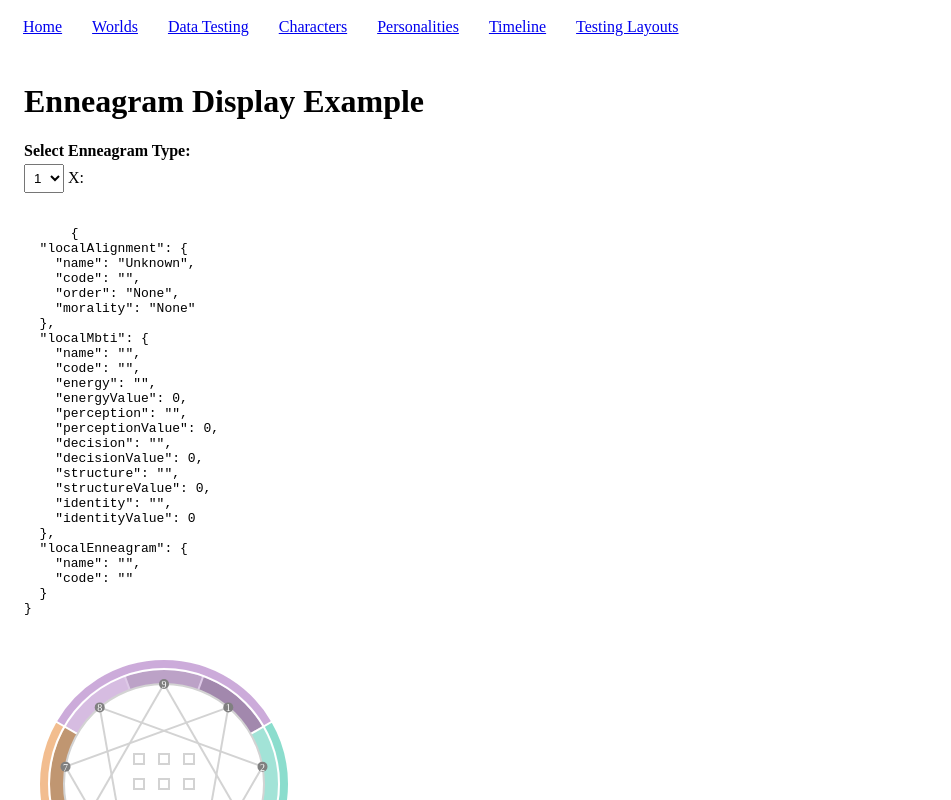
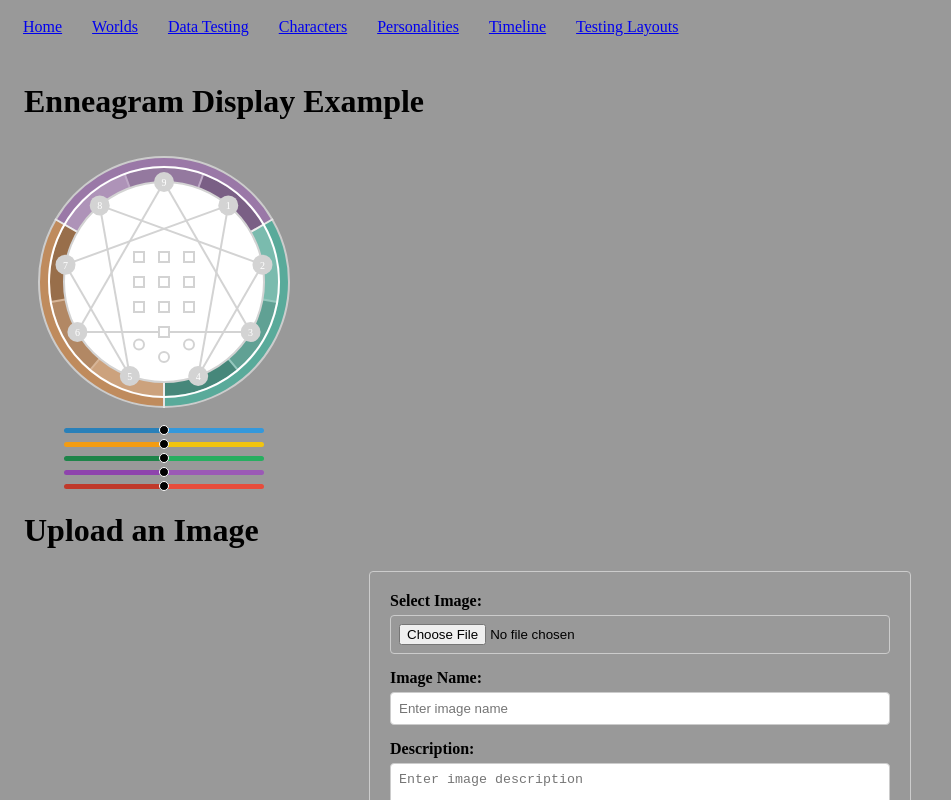
Before and after one commit to IzzatZamri/codex, a Nuxt app: page /worlds/1/characters/new in a window 1280 px wide. Shown: the top 800 px of the page, without its empty margins (0-951 px from the left). Built offline with nearby package versions, Linux system fonts and the light colour scheme.

Commit message:
Update changes

```diff
--- a/assets/styles/_variables.scss
+++ b/assets/styles/_variables.scss
@@ -1,4 +1,31 @@
 :root {
+  // Typical Color Stops on a Color Wheel
+  // Hue Angle	Color
+  // 0°	Red
+  // 30°	Orange
+  // 60°	Yellow
+  // 90°	Lime
+  // 120°	Green
+  // 180°	Cyan
+  // 240°	Blue
+  // 270°	Indigo
+  // 300°	Magenta
+  // 330°	Pink/Crimson
+  // 360°/0°	Red again
+
+  // Gray Scale
+  --color-white: #ffffff;
+  --color-gray-100: #e6e6e6;
+  --color-gray-200: #cccccc;
+  --color-gray-300: #b3b3b3;
+  --color-gray-400: #999999;
+  --color-gray-500: #808080;
+  --color-gray-600: #666666;
+  --color-gray-700: #4d4d4d;
+  --color-gray-800: #333333;
+  --color-gray-900: #1a1a1a;
+  --color-black: #000000;
+
   // Purple Variants
   --color-purple: #9b59b6;
   --color-purple-dark: #8e44ad;
--- a/assets/styles/main.scss
+++ b/assets/styles/main.scss
@@ -1 +1,5 @@
 @use 'variables' as *;
+
+body {
+  background-color: var(--color-gray-400);
+}
--- a/components/common/date.vue
+++ b/components/common/date.vue
@@ -57,7 +57,7 @@
 </template>
 
 <script setup lang="ts">
-import { defineProps, defineEmits, ref, watch } from 'vue'
+import { defineEmits, ref, watch } from 'vue'
 import type { CustomDate } from '~/types/customDate.types'
 
 const props = defineProps<{
--- a/components/common/slider.vue
+++ b/components/common/slider.vue
@@ -14,7 +14,7 @@
 </template>
 
 <script setup lang="ts">
-import { computed, defineProps, defineEmits } from 'vue'
+import { computed, defineEmits } from 'vue'
 
 const props = defineProps({
   modelValue: { type: Number, required: true },
--- a/components/ui/personality.vue
+++ b/components/ui/personality.vue
@@ -1,8 +1,5 @@
 <template>
   <div class="personality-wrapper">
-    <pre>
-      {{ { localAlignment, localMbti, localEnneagram } }}
-    </pre>
     <svg :width="size" :height="size" :viewBox="`0 0 ${size} ${size}`">
       <!-- Define arc paths in <defs> so text can follow the curves -->
       <defs>
@@ -75,7 +72,7 @@
         :x2="lineWings?.dotB?.x"
         :y2="lineWings?.dotB?.y"
         stroke="black"
-        stroke-width="2"
+        stroke-width="4"
       />
 
       <!-- Dots for each Enneagram type -->
@@ -86,9 +83,19 @@
           :cx="dot.x"
           :cy="dot.y"
           :r="
-            dot.type === selectedMainEnneagram ? selectedDotRadius : dotRadius
+            dot.type === selectedMainEnneagram
+              ? selectedDotRadius
+              : dot.type === selectedWingEnneagram
+              ? selectedDotRadius * 0.75
+              : dotRadius
           "
-          :fill="dot.type === selectedMainEnneagram ? 'black' : 'gray'"
+          :fill="
+            dot.type === selectedMainEnneagram
+              ? 'black'
+              : dot.type === selectedWingEnneagram
+              ? 'gray'
+              : 'lightgray'
+          "
           @click="onSelectEnneagram(dot.type)"
         />
         <!-- Text labels for each dot -->
@@ -106,17 +113,6 @@
         </text>
       </g>
 
-      <!-- Outer highlight circle around the selected dot -->
-      <circle
-        v-if="selectedDot"
-        :cx="selectedDot.x"
-        :cy="selectedDot.y"
-        :r="selectedDotHighlightRadius"
-        stroke="black"
-        stroke-width="2"
-        fill="none"
-      />
-
       <!-- 3x3 grid of squares at the center -->
       <g>
         <rect
@@ -132,6 +128,36 @@
           stroke-width="2"
         ></rect>
       </g>
+
+      <!-- so sp sx -->
+      <circle
+        :cx="center.x - (boxSize + boxGap)"
+        :cy="center.y + 2.5 * (boxSize + boxGap)"
+        :r="boxSize / 2"
+        :stroke="localEnneagram.variant === 'so' ? 'black' : 'lightgray'"
+        stroke-width="2"
+        :fill="localEnneagram.variant === 'so' ? 'lightgray' : 'white'"
+        @click="onSelectEnneagramVariant('so')"
+      ></circle>
+      <circle
+        :cx="center.x"
+        :cy="center.y + 3 * (boxSize + boxGap)"
+        :r="boxSize / 2"
+        :stroke="localEnneagram.variant === 'sp' ? 'black' : 'lightgray'"
+        stroke-width="2"
+        :fill="localEnneagram.variant === 'sp' ? 'lightgray' : 'white'"
+        @click="onSelectEnneagramVariant('sp')"
+      ></circle>
+
+      <circle
+        :cx="center.x + (boxSize + boxGap)"
+        :cy="center.y + 2.5 * (boxSize + boxGap)"
+        :r="boxSize / 2"
+        :stroke="localEnneagram.variant === 'sx' ? 'black' : 'lightgray'"
+        stroke-width="2"
+        :fill="localEnneagram.variant === 'sx' ? 'lightgray' : 'white'"
+        @click="onSelectEnneagramVariant('sx')"
+      ></circle>
     </svg>
 
     <div class="mbti-wrapper" :style="{ width: `${size}px` }">
@@ -181,21 +207,11 @@
         />
       </div>
     </div>
-
-    <div class="selected-type-label">Selected Type: {{ selectedType }}</div>
   </div>
 </template>
 
 <script setup lang="ts">
-import {
-  ref,
-  reactive,
-  computed,
-  defineProps,
-  defineEmits,
-  onMounted,
-  watch,
-} from 'vue'
+import { ref, reactive, computed, onMounted, watch } from 'vue'
 import CustomSlider from '~/components/common/slider.vue'
 import {
   parseAlignmentCode,
@@ -212,7 +228,6 @@ import type {
 // Props
 const props = defineProps<{
   personalityCode: string
-  selectedType: string
 }>()
 
 // Emit event for updating personality code
@@ -247,7 +262,6 @@ watch(
     }
     const newCode = stringifyPersonality(personality)
     if (newCode !== props.personalityCode) {
-      console.log('Emitting new personality code:', newCode)
       emit('update:personalityCode', newCode)
     }
   },
@@ -298,6 +312,10 @@ const selectedMainEnneagram = computed(() =>
   parseInt(localEnneagram.value.main || '', 10)
 )
 
+const selectedWingEnneagram = computed(() =>
+  parseInt(localEnneagram.value.wing || '', 10)
+)
+
 // Alignment sections and functions
 const alignmentIndex = [
   'lg',
@@ -345,6 +363,14 @@ const onSelectEnneagram = (val: number) => {
     }
   }
 }
+const onSelectEnneagramVariant = (val: string) => {
+  const current = localEnneagram.value
+  if (current.variant === val) {
+    localEnneagram.value = { ...current, variant: `` }
+  } else {
+    localEnneagram.value = { ...current, variant: `${val}` }
+  }
+}
 
 /* --- Layout and SVG Helpers --- */
 const size = 280
@@ -352,9 +378,8 @@ const boxSize = 10
 const boxGap = 15
 const center = { x: size / 2, y: size / 2 }
 const outerRadius = 100
-const dotRadius = 5
-const selectedDotRadius = 8
-const selectedDotHighlightRadius = 14
+const dotRadius = 10
+const selectedDotRadius = 20
 
 // Outer sections for arcs (colors will be set on mounted)
 const outerSections = ref([
--- a/package.json
+++ b/package.json
@@ -15,7 +15,9 @@
   "dependencies": {
     "@nuxt/types": "^2.18.1",
     "@nuxtjs/composition-api": "^0.34.0",
+    "@observablehq/plot": "^0.6.17",
     "@pinia/nuxt": "^0.10.1",
+    "d3": "^7.9.0",
     "dotenv": "^16.4.7",
     "fuse.js": "^7.1.0",
     "lowdb": "^7.0.1",
--- a/pages/worlds/[world_id]/characters/new.vue
+++ b/pages/worlds/[world_id]/characters/new.vue
@@ -1,21 +1,20 @@
 <template>
   <div>
     <h1>Enneagram Display Example</h1>
-    <!-- A dropdown to select an Enneagram type -->
-    <label for="enneagram-select">Select Enneagram Type:</label>
-    <select id="enneagram-select" v-model="selectedType">
-      <option v-for="type in enneagramTypes" :key="type" :value="type">
-        {{ type }}
-      </option>
-    </select>
+    <!-- Use the PersonalityDisplay component and pass the selected type -->
+    <PersonalityDisplay v-model:personalityCode="personalityCode" />
 
-    X:{{ personalityCode }}
-
-    <!-- Use the PersonalityDisplay component and pass the selected type -->
-    <PersonalityDisplay
-      v-model:personalityCode="personalityCode"
-      :selectedType="selectedType"
-    />
+    <div>
+      <div v-if="personality.alignment.name.length > 7">
+        {{ personality.alignment.name }}
+      </div>
+      <div v-if="personality.enneagram.name.length > 7">
+        {{ personality.enneagram.name }}
+      </div>
+      <div v-if="personality.mbti.name.length > 7">
+        {{ personality.mbti.name }}
+      </div>
+    </div>
 
     <div class="page">
       <h1>Upload an Image</h1>
@@ -29,11 +28,11 @@
 </template>
 
 <script setup lang="ts">
-import { ref } from 'vue'
+import { ref, computed } from 'vue'
 import ImageUploader from '~/components/common/fileUploader.vue'
+import { parsePersonalityString } from '~/composables/usePersonalityParser'
 
 const uploadedImage = ref(null)
-
 const handleUploadSuccess = (imageData: any) => {
   uploadedImage.value = imageData
   console.log('Image uploaded:', imageData)
@@ -42,8 +41,10 @@ const handleUploadSuccess = (imageData: any) => {
 import PersonalityDisplay from '@/components/ui/personality.vue' // Adjust path as needed
 
 // Create a reactive variable for the selected Enneagram type (as a string)
-const selectedType = ref('1')
 const personalityCode = ref('')
+const personality = computed(() => {
+  return parsePersonalityString(personalityCode.value)
+})
 
 // List of possible types (as strings)
 const enneagramTypes = ['1', '2', '3', '4', '5', '6', '7', '8', '9']
```
Also changed, not shown: 1 other file (tests, documents, lock files or other folders).
